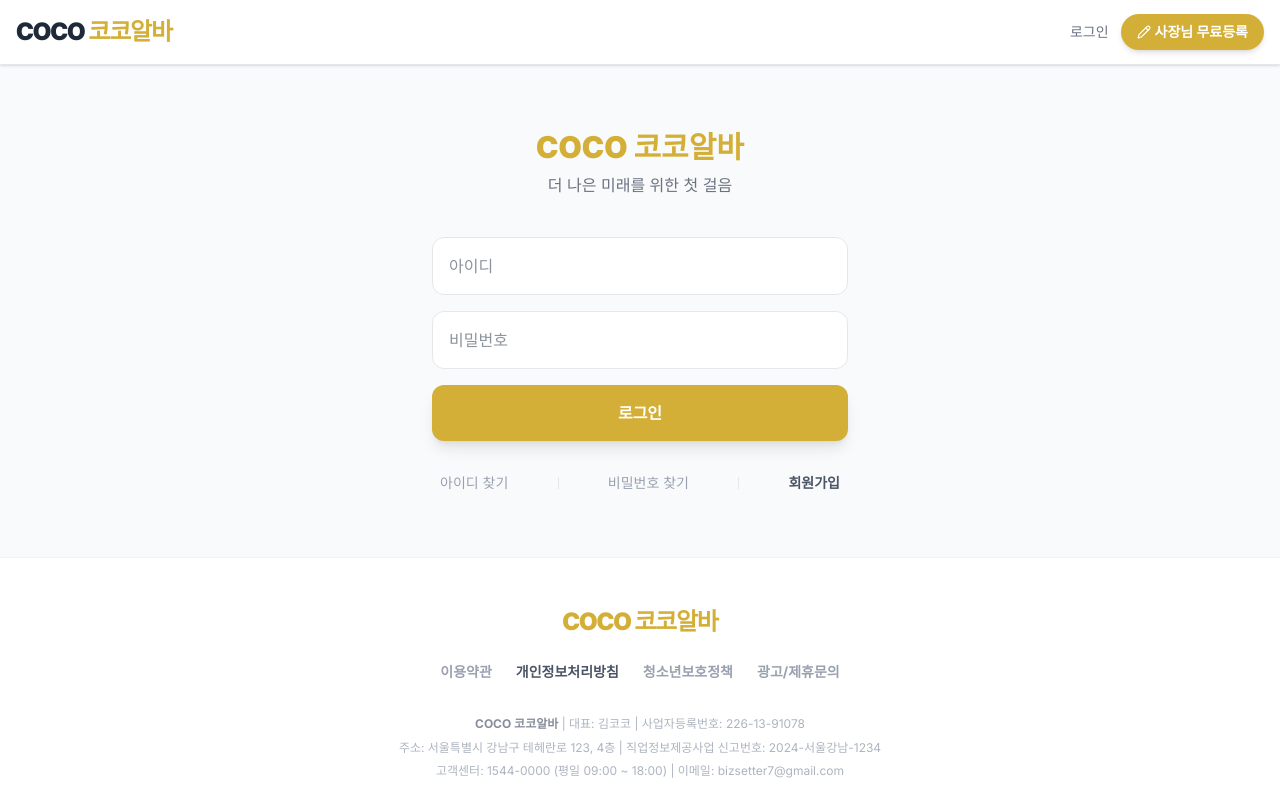
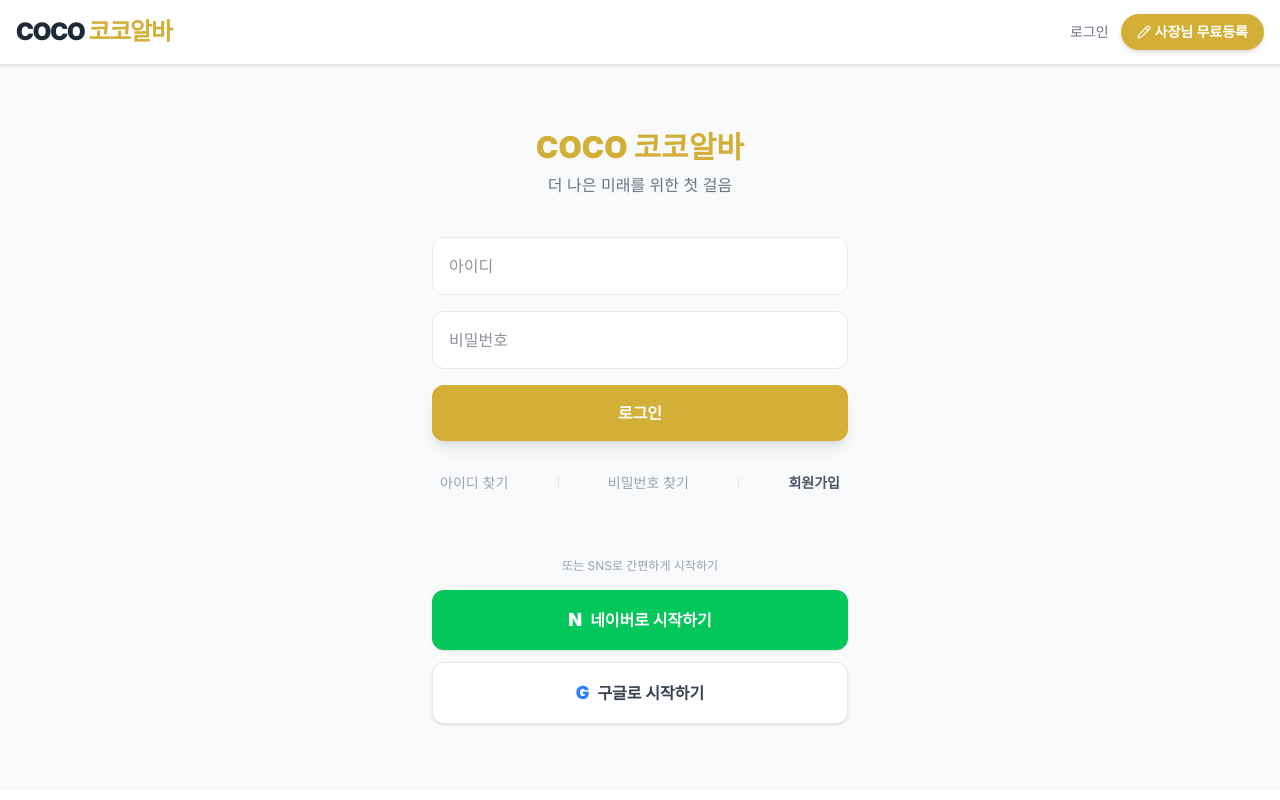
Before and after one commit to bizsetter7/coco-universe, a Next.js app: page / in a window 1280 px wide. Both pictures are taken after a click on the button "로그인". Shown: the top 800 px of the page. Built offline with nearby package versions, Linux system fonts and the light colour scheme.

Commit message:
Update page.tsx

```diff
--- a/src/app/page.tsx
+++ b/src/app/page.tsx
@@ -472,6 +472,25 @@ export default function HomePortal() {
                 <span className="w-px h-3 bg-gray-200 my-auto"></span>
                 <button className="text-gray-600 font-bold" onClick={() => setCurrentPage('signup')}>회원가입</button>
               </div>
+
+              {/* Social Login */}
+              <div className="mt-8 pt-8 border-t border-gray-100">
+                <p className="text-center text-xs text-gray-400 mb-4">또는 SNS로 간편하게 시작하기</p>
+                <div className="space-y-3">
+                  <button
+                    className="w-full py-4 rounded-xl bg-[#03C75A] text-white font-bold flex items-center justify-center gap-2 hover:opacity-90 transition shadow-sm"
+                    onClick={() => alert('네이버 로그인 연동 준비 중입니다.')}
+                  >
+                    <span className="font-black text-lg">N</span> 네이버로 시작하기
+                  </button>
+                  <button
+                    className="w-full py-4 rounded-xl border border-gray-200 bg-white text-gray-700 font-bold flex items-center justify-center gap-2 hover:bg-gray-50 transition shadow-sm"
+                    onClick={() => alert('구글 로그인 연동 준비 중입니다.')}
+                  >
+                    <span className="font-black text-lg text-blue-500">G</span> 구글로 시작하기
+                  </button>
+                </div>
+              </div>
             </div>
           </div>
         )}
```
